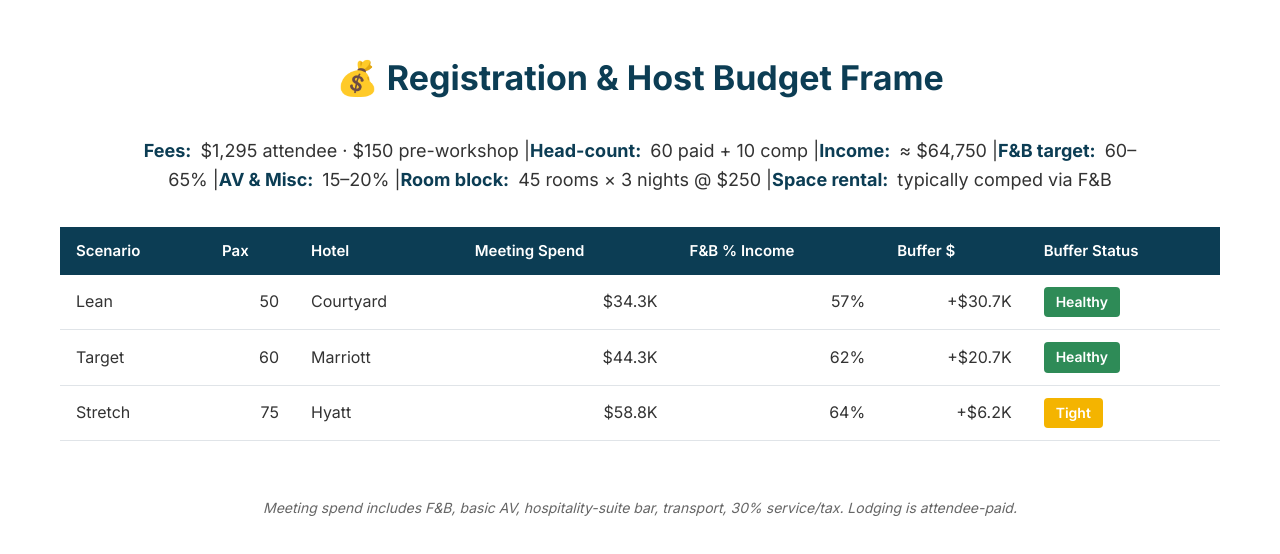
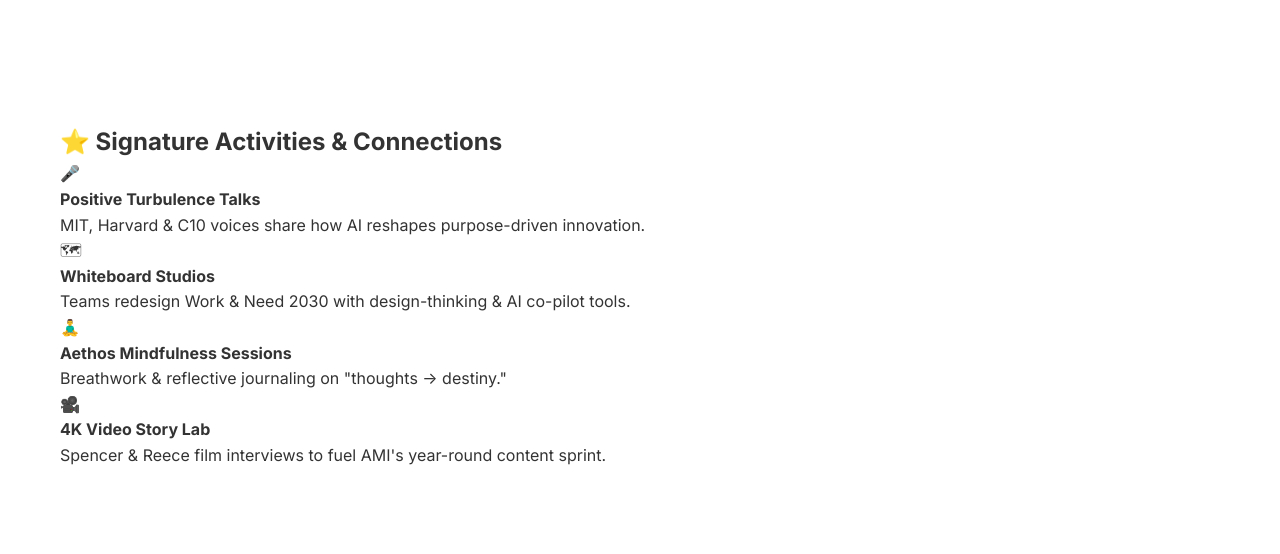
Before and after one commit to skarnz/ami_boston_pitch, a React (Vite) app: page / in a window 1280 px wide. Shown: the part 1509-2063 px from the top of the page. After the commit the page ends 1978 px from the top, so only its background shows below. Built offline with nearby package versions, Linux system fonts and the light colour scheme.

Commit message:
Add Signature Activities Section

```diff
--- a/src/App.tsx
+++ b/src/App.tsx
@@ -82,81 +82,43 @@ function App() {
       </section>
 
       <section id="budget" className="budget-section">
+        {/* Previous section content */}
+      </section>
+
+      <section id="activities" className="activities-section">
         <div className="container">
-          <h2 className="budget-title">💰 Registration & Host Budget Frame</h2>
+          <h2 className="activities-title">⭐ Signature Activities & Connections</h2>
+          <div className="activities-title-underline"></div>
 
-          <div className="budget-overview">
-            <p className="budget-info">
-              <strong>Fees:</strong> $1,295 attendee · $150 pre-workshop |
-              <strong>Head-count:</strong> 60 paid + 10 comp |
-              <strong>Income:</strong> ≈ $64,750 |
-              <strong>F&B target:</strong> 60–65% |
-              <strong>AV & Misc:</strong> 15–20% |
-              <strong>Room block:</strong> 45 rooms × 3 nights @ $250 |
-              <strong>Space rental:</strong> typically comped via F&B
-            </p>
+          <div className="activities-grid">
+            <div className="activity-card">
+              <div className="activity-icon" aria-label="Microphone icon">🎤</div>
+              <h4 className="activity-title">Positive Turbulence Talks</h4>
+              <div className="activity-divider"></div>
+              <p className="activity-description">MIT, Harvard & C10 voices share how AI reshapes purpose-driven innovation.</p>
+            </div>
+
+            <div className="activity-card">
+              <div className="activity-icon" aria-label="Map icon">🗺</div>
+              <h4 className="activity-title">Whiteboard Studios</h4>
+              <div className="activity-divider"></div>
+              <p className="activity-description">Teams redesign Work & Need 2030 with design-thinking & AI co-pilot tools.</p>
+            </div>
+
+            <div className="activity-card">
+              <div className="activity-icon" aria-label="Person meditating icon">🧘‍♂️</div>
+              <h4 className="activity-title">Aethos Mindfulness Sessions</h4>
+              <div className="activity-divider"></div>
+              <p className="activity-description">Breathwork & reflective journaling on "thoughts → destiny."</p>
+            </div>
+
+            <div className="activity-card">
+              <div className="activity-icon" aria-label="Video camera icon">🎥</div>
+              <h4 className="activity-title">4K Video Story Lab</h4>
+              <div className="activity-divider"></div>
+              <p className="activity-description">Spencer & Reece film interviews to fuel AMI's year-round content sprint.</p>
+            </div>
           </div>
-
-          <div className="budget-table-container">
-            <table className="budget-table">
-              <thead>
-                <tr>
-                  <th>Scenario</th>
-                  <th>Pax</th>
-                  <th>Hotel</th>
-                  <th>Meeting Spend</th>
-                  <th>F&B % Income</th>
-                  <th>Buffer $</th>
-                  <th>Buffer Status</th>
-                </tr>
-              </thead>
-              <tbody>
-                <tr>
-                  <td>Lean</td>
-                  <td className="text-right">50</td>
-                  <td>Courtyard</td>
-                  <td className="text-right">$34.3K</td>
-                  <td className="text-right">57%</td>
-                  <td className="text-right">+$30.7K</td>
-                  <td>
-                    <span className="buffer-tag healthy" aria-label="Healthy buffer">
-                      Healthy
-                    </span>
-                  </td>
-                </tr>
-                <tr>
-                  <td>Target</td>
-                  <td className="text-right">60</td>
-                  <td>Marriott</td>
-                  <td className="text-right">$44.3K</td>
-                  <td className="text-right">62%</td>
-                  <td className="text-right">+$20.7K</td>
-                  <td>
-                    <span className="buffer-tag healthy" aria-label="Healthy buffer">
-                      Healthy
-                    </span>
-                  </td>
-                </tr>
-                <tr>
-                  <td>Stretch</td>
-                  <td className="text-right">75</td>
-                  <td>Hyatt</td>
-                  <td className="text-right">$58.8K</td>
-                  <td className="text-right">64%</td>
-                  <td className="text-right">+$6.2K</td>
-                  <td>
-                    <span className="buffer-tag tight" aria-label="Tight buffer">
-                      Tight
-                    </span>
-                  </td>
-                </tr>
-              </tbody>
-            </table>
-          </div>
-
-          <p className="budget-footnote">
-            Meeting spend includes F&B, basic AV, hospitality-suite bar, transport, 30% service/tax. Lodging is attendee-paid.
-          </p>
         </div>
       </section>
     </div>
```
